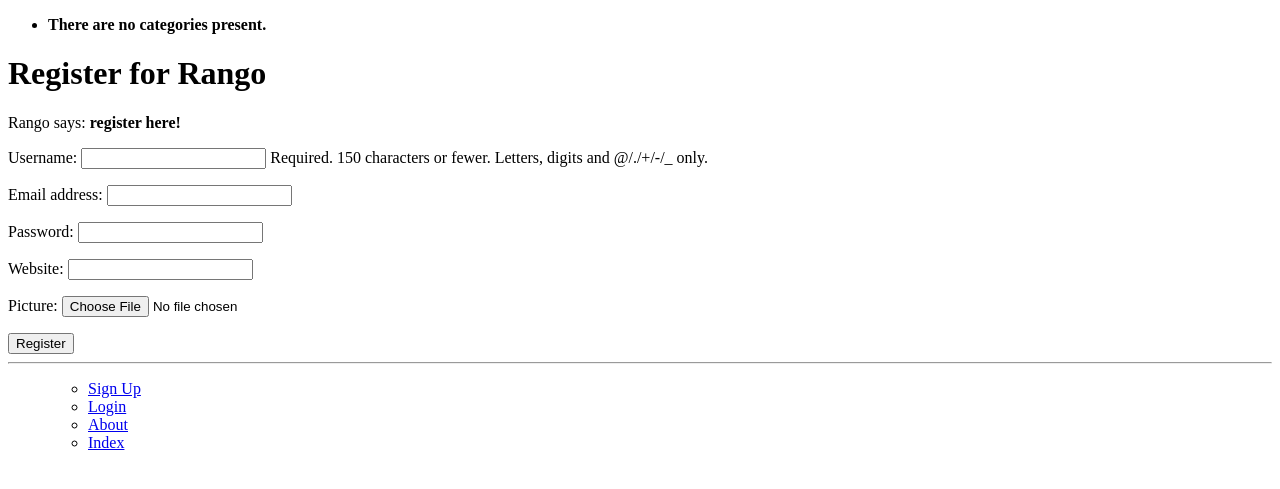
After one commit to dulmant/tango_with_django_project, a Django app: page /rango/register/ in a window 1280 px wide. The commit adds this page. Shown: the top 489 px of the page. Run offline with Django 3.2, Linux system fonts and the light colour scheme; data that the repository does not hold is empty.

Commit message:
chapter 9

```diff
--- a/rango/admin.py
+++ b/rango/admin.py
@@ -1,5 +1,5 @@
 from django.contrib import admin
-from rango.models import Category, Page
+from rango.models import Category, Page, UserProfile
 
 class PageAdmin(admin.ModelAdmin):
     list_display = ('title', 'category', 'url')
@@ -11,3 +11,4 @@ class CategoryAdmin(admin.ModelAdmin):
 # Update the registration to include this customised interface
 admin.site.register(Category, CategoryAdmin)
 admin.site.register(Page, PageAdmin)
+admin.site.register(UserProfile)
--- a/rango/forms.py
+++ b/rango/forms.py
@@ -1,5 +1,6 @@
 from django import forms
-from rango.models import Page, Category
+from rango.models import Page, Category, UserProfile
+from django.contrib.auth.models import User
 
 class CategoryForm(forms.ModelForm):
     name = forms.CharField(max_length=128,
@@ -43,3 +44,14 @@ class PageForm(forms.ModelForm):
         exclude = ('category',)
         # or specify the fields to include (don't include the category field).
         #fields = ('title', 'url', 'views')
+
+class UserForm(forms.ModelForm):
+    password = forms.CharField(widget=forms.PasswordInput())
+    class Meta:
+        model = User
+        fields = ('username', 'email', 'password',)
+
+class UserProfileForm(forms.ModelForm):
+    class Meta:
+        model = UserProfile
+        fields = ('website', 'picture',)
--- a/rango/models.py
+++ b/rango/models.py
@@ -1,5 +1,6 @@
 from django.db import models
 from django.template.defaultfilters import slugify
+from django.contrib.auth.models import User
 
 class Category(models.Model):
     name = models.CharField(max_length=128, unique=True)
@@ -26,3 +27,13 @@ class Page(models.Model):
 
     def __str__(self):
         return self.title
+
+class UserProfile(models.Model):
+    # This line is required. Links UserProfile to a User model instance.
+    user = models.OneToOneField(User, on_delete=models.CASCADE)
+    # The additional attributes we wish to include.
+    website = models.URLField(blank=True)
+    picture = models.ImageField(upload_to='profile_images', blank=True)
+
+    def __str__(self):
+        return self.user.username
--- a/rango/urls.py
+++ b/rango/urls.py
@@ -10,5 +10,9 @@ urlpatterns = [
         views.show_category, name='show_category'),
     path('add_category/', views.add_category, name='add_category'),
     path('category/<slug:category_name_slug>/add_page/', views.add_page, name='add_page'),
+    path('register/', views.register, name='register'),
+    path('login/', views.user_login, name='login'),
+    path('restricted/', views.restricted, name='restricted'),
+    path('logout/', views.user_logout, name='logout'),
 
 ]
--- a/rango/views.py
+++ b/rango/views.py
@@ -1,8 +1,12 @@
 from django.shortcuts import render, redirect
-from rango.forms import CategoryForm, PageForm
+from rango.forms import CategoryForm, PageForm, UserForm, UserProfileForm
+from django.contrib.auth import authenticate, login, logout
 from django.urls import reverse
+from django.http import HttpResponse
+from django.contrib.auth.decorators import login_required
 
-# Import the Category model
+
+# Import the Category and Page models
 from rango.models import Category, Page
 
 
@@ -58,7 +62,7 @@ def show_category(request, category_name_slug):
         # Go render the response and return it to the client.
     return render(request, 'rango/category.html', context=context_dict)
 
-
+@login_required
 def add_category(request):
     form = CategoryForm()
 
@@ -80,6 +84,7 @@ def add_category(request):
             # Render the form with error messages (if any).
     return render(request, 'rango/add_category.html', {'form': form})
 
+@login_required
 def add_page(request, category_name_slug):
     try:
         category = Category.objects.get(slug=category_name_slug)
@@ -104,3 +109,117 @@ def add_page(request, category_name_slug):
             print(form.errors)
     context_dict = {'form': form, 'category': category}
     return render(request, 'rango/add_page.html', context=context_dict)
+
+def register(request):
+    # A boolean value for telling the template
+    # whether the registration was successful.
+    # Set to False initially. Code changes value to
+    # True when registration succeeds.
+    registered = False
+
+    # If it's a HTTP POST, we're interested in processing form data.
+    if request.method == 'POST':
+        # Attempt to grab information from the raw form information.
+        # Note that we make use of both UserForm and UserProfileForm.
+        user_form = UserForm(request.POST)
+        profile_form = UserProfileForm(request.POST)
+
+        # If the two forms are valid...
+        if user_form.is_valid() and profile_form.is_valid():
+            # Save the user's form data to the database.
+            user = user_form.save()
+
+            # Now we hash the password with the set_password method.
+            # Once hashed, we can update the user object.
+            user.set_password(user.password)
+            user.save()
+
+            # Now sort out the UserProfile instance.
+            # Since we need to set the user attribute ourselves,
+            # we set commit=False. This delays saving the model
+
+            # until we're ready to avoid integrity problems.
+            profile = profile_form.save(commit=False)
+            profile.user = user
+
+            # Did the user provide a profile picture?
+            # If so, we need to get it from the input form and
+            #put it in the UserProfile model.
+            if 'picture' in request.FILES:
+                profile.picture = request.FILES['picture']
+
+            # Now we save the UserProfile model instance.
+            profile.save()
+
+            # Update our variable to indicate that the template
+            42 # registration was successful.
+            registered = True
+        else:
+            # Invalid form or forms - mistakes or something else?
+            # Print problems to the terminal.
+            print(user_form.errors, profile_form.errors)
+    else:
+        # Not a HTTP POST, so we render our form using two ModelForm instances.
+        # These forms will be blank, ready for user input.
+        user_form = UserForm()
+        profile_form = UserProfileForm()
+
+    # Render the template depending on the context.
+    return render(request,
+                'rango/register.html',
+                context = {'user_form': user_form,
+                        'profile_form': profile_form,
+                        'registered': registered})
+
+
+def user_login(request):
+    # If the request is a HTTP POST, try to pull out the relevant information.
+    if request.method == 'POST':
+        # Gather the username and password provided by the user.
+        # This information is obtained from the login form.
+        # We use request.POST.get('<variable>') as opposed
+        # to request.POST['<variable>'], because the
+        # request.POST.get('<variable>') returns None if the
+        # value does not exist, while request.POST['<variable>']
+        # will raise a KeyError exception.
+        username = request.POST.get('username')
+        password = request.POST.get('password')
+        # Use Django's machinery to attempt to see if the username/password
+        # combination is valid - a User object is returned if it is.
+        user = authenticate(username=username, password=password)
+        # If we have a User object, the details are correct.
+        # If None (Python's way of representing the absence of a value), no user
+        # with matching credentials was found.
+        if user:
+            # Is the account active? It could have been disabled.
+            if user.is_active:
+                # If the account is valid and active, we can log the user in.
+                # We'll send the user back to the homepage.
+                login(request, user)
+                return redirect(reverse('rango:index'))
+            else:
+                # An inactive account was used - no logging in!
+                return HttpResponse("Your Rango account is disabled.")
+        else:
+            # Bad login details were provided. So we can't log the user in.
+            print(f"Invalid login details: {username}, {password}")
+            return HttpResponse("Invalid login details supplied.")
+            # The request is not a HTTP POST, so display the login form.
+            # This scenario would most likely be a HTTP GET.
+    else:
+        # No context variables to pass to the template system, hence the
+        # blank dictionary object...
+        return render(request, 'rango/login.html')
+
+@login_required
+def restricted(request):
+    return render(request, 'rango/restricted.html')
+
+# Use the login_required() decorator to ensure only those logged in can
+# access the view.
+@login_required
+def user_logout(request):
+    # Since we know the user is logged in, we can now just log them out.
+    logout(request)
+    # Take the user back to the homepage.
+    return redirect(reverse('rango:index'))
--- a/tango_with_django_project/settings.py
+++ b/tango_with_django_project/settings.py
@@ -96,6 +96,8 @@ AUTH_PASSWORD_VALIDATORS = [
     },
     {
         'NAME': 'django.contrib.auth.password_validation.MinimumLengthValidator',
+        'OPTIONS': { 'min_length': 6, }
+
     },
     {
         'NAME': 'django.contrib.auth.password_validation.CommonPasswordValidator',
@@ -130,3 +132,6 @@ STATICFILES_DIRS = [STATIC_DIR, ]
 
 MEDIA_ROOT = MEDIA_DIR
 MEDIA_URL = '/media/'
+
+# Login URL
+LOGIN_URL = 'rango:login'
--- a/templates/rango/base.html
+++ b/templates/rango/base.html
@@ -25,9 +25,18 @@
         <hr />
         <div>
             <ul>
-                <li><a href="{% url 'rango:add_category' %}">Add a New Category</a></li>
-                <li><a href="{% url 'rango:about' %}">About</a></li>
-                <li><a href="{% url 'rango:index' %}">Index</a></li>
+                <ul>
+                    {% if user.is_authenticated %}
+                    <li><a href="{% url 'rango:restricted' %}">Restricted Page</a></li>
+                    <li><a href="{% url 'rango:logout' %}">Logout</a></li>
+                    <li><a href="{% url 'rango:add_category' %}">Add a New Category</a></li>
+                {% else %}
+                    <li><a href="{% url 'rango:register' %}">Sign Up</a></li>
+                    <li><a href="{% url 'rango:login' %}">Login</a></li>
+                {% endif %}
+                    <li><a href="{% url 'rango:about' %}">About</a></li>
+                    <li><a href="{% url 'rango:index' %}">Index</a></li>
+                    </ul>
             </ul>
         </div>
     </body>
--- a/templates/rango/category.html
+++ b/templates/rango/category.html
@@ -22,7 +22,9 @@
     <strong>No pages currently in category.</strong>
     {% endif %}
 
+    {% if user.is_authenticated %}
     <a href="{% url 'rango:add_page' category.slug %}">Add Page</a> <br />
+    {% endif %}
     {% else %}
     The specified category does not exist.
     {% endif %}
--- a/templates/rango/index.html
+++ b/templates/rango/index.html
@@ -8,7 +8,11 @@
 {% block body_block %}
 <h1>Rango says...</h1>
 <div>
-    hey there partner! <br />
+    {% if user.is_authenticated %}
+    howdy {{ user.username }}!
+    {% else %}
+    hey there partner!
+    {% endif %}
     <strong>{{ boldmessage }}</strong><br />
 </div>
 
--- /dev/null
+++ b/templates/rango/register.html
@@ -0,0 +1,24 @@
+{% extends 'rango/base.html' %}
+{% load staticfiles %}
+
+{% block title_block %}
+    Register
+{% endblock %}
+
+{% block body_block %}
+<h1>Register for Rango</h1>
+{% if registered %}
+Rango says: <strong>thank you for registering!</strong>
+<a href="{% url 'rango:index' %}">Return to the homepage.</a><br />
+{% else %}
+Rango says: <strong>register here!</strong><br />
+
+<form id="user_form" method="post" action="{% url 'rango:register' %}"enctype="multipart/form-data">
+    {% csrf_token %}
+    {{ user_form.as_p }}
+    {{ profile_form.as_p }}
+    <input type="submit" name="submit" value="Register" />
+</form>
+
+{% endif %}
+{% endblock %}
```
Also changed, not shown: templates/rango/login.html (added, +16 -0 lines), templates/rango/restricted.html (added, +11 -0 lines), media/profile_images/cat.jpg (added), rango/migrations/0006_userprofile.py (added).
